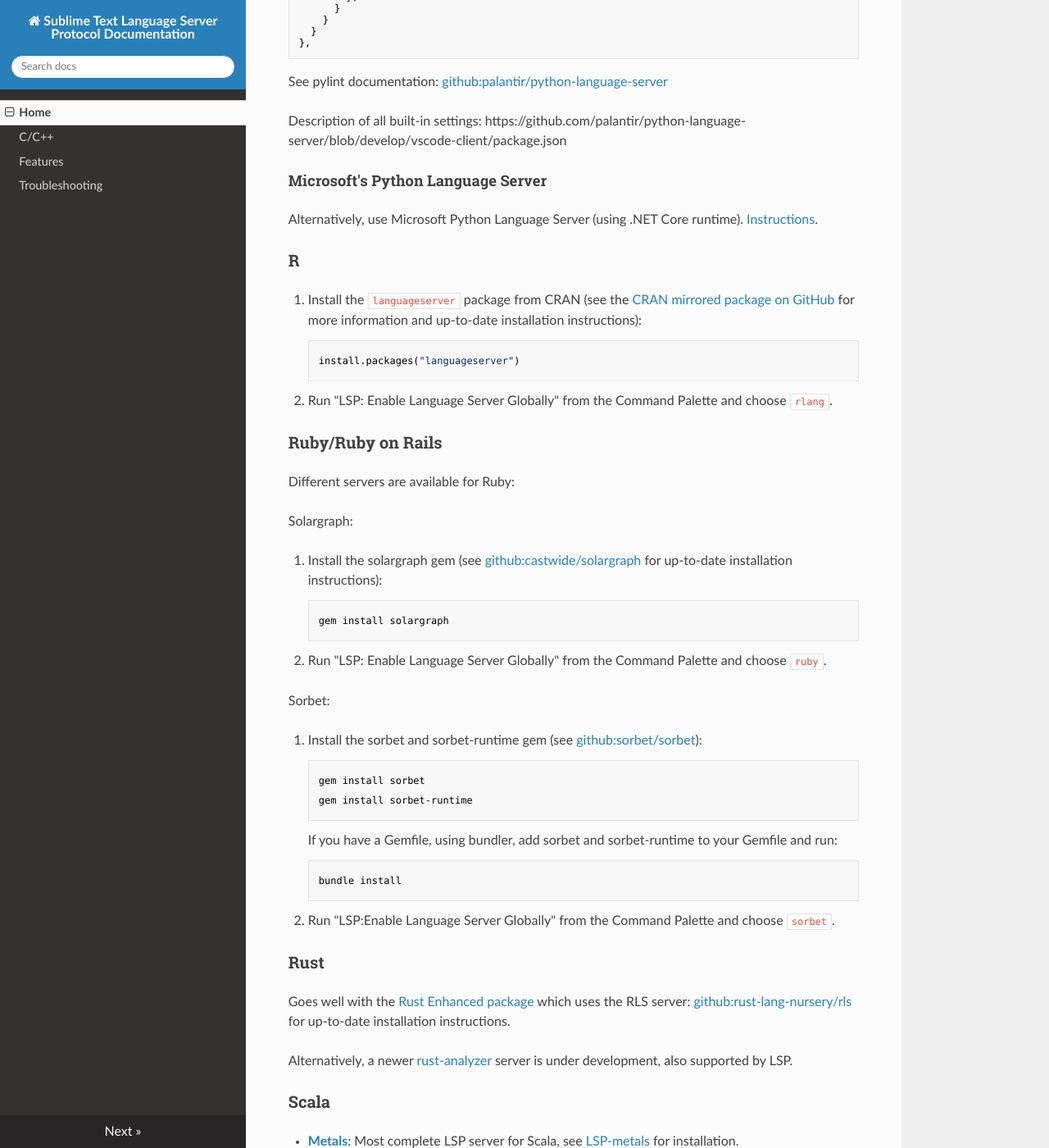
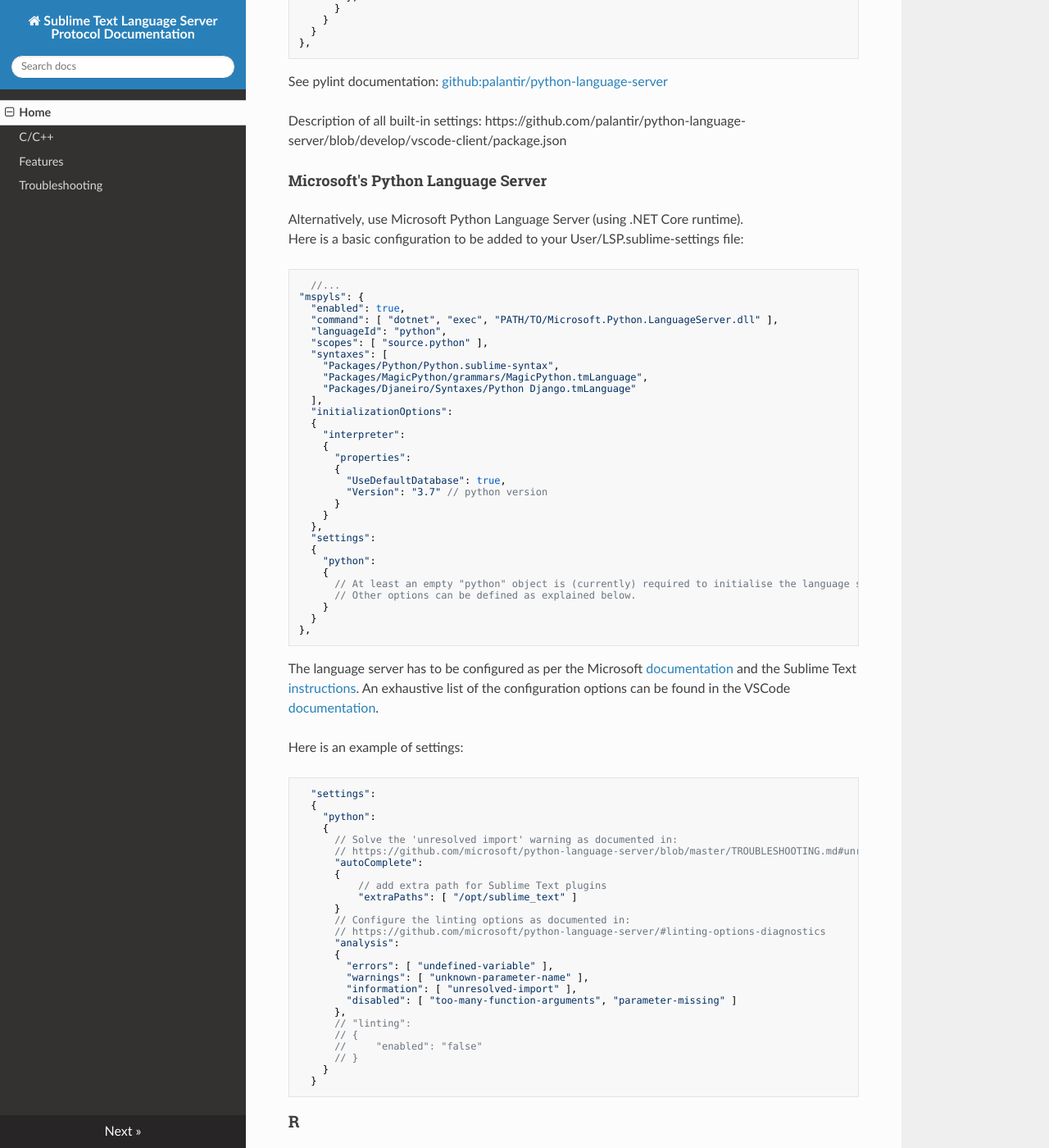
Before and after one commit to sublimelsp/LSP, an MkDocs documentation site: the page built from docs/index.md, in a window 1280 px wide and 1400 px high, scrolled down 15530 px. Shown: the whole window at 82% size. Built offline with MkDocs 1.6.1, drawn with Linux system fonts in a browser that asks for light colours; nearby versions of some CDN libraries.

Commit message:
Add configuration about the Microsoft Python Language Server (#1053)

````diff
--- a/docs/index.md
+++ b/docs/index.md
@@ -824,7 +824,76 @@
 
 #### Microsoft's Python Language Server
 
-Alternatively, use Microsoft Python Language Server (using .NET Core runtime). [Instructions](https://github.com/Microsoft/python-language-server/blob/master/Using_in_sublime_text.md).
+Alternatively, use Microsoft Python Language Server (using .NET Core runtime).
+Here is a basic configuration to be added to your User/LSP.sublime-settings file:
+
+```js
+  //...
+"mspyls": {
+  "enabled": true,
+  "command": [ "dotnet", "exec", "PATH/TO/Microsoft.Python.LanguageServer.dll" ],
+  "languageId": "python",
+  "scopes": [ "source.python" ],
+  "syntaxes": [
+    "Packages/Python/Python.sublime-syntax",
+    "Packages/MagicPython/grammars/MagicPython.tmLanguage",
+    "Packages/Djaneiro/Syntaxes/Python Django.tmLanguage"
+  ],
+  "initializationOptions":
+  {
+    "interpreter":
+    {
+      "properties":
+      {
+        "UseDefaultDatabase": true,
+        "Version": "3.7" // python version
+      }
+    }
+  },
+  "settings":
+  {
+    "python":
+    {
+      // At least an empty "python" object is (currently) required to initialise the language server.
+      // Other options can be defined as explained below.
+    }
+  }
+},
+```
+
+The language server has to be configured as per the Microsoft [documentation](https://github.com/microsoft/python-language-server/blob/master/README.md) and the Sublime Text [instructions](https://github.com/Microsoft/python-language-server/blob/master/Using_in_sublime_text.md).
+An exhaustive list of the configuration options can be found in the VSCode [documentation](https://code.visualstudio.com/docs/python/settings-reference#_python-language-server-settings).
+
+Here is an example of settings:
+
+```js
+  "settings":
+  {
+    "python":
+    {
+      // Solve the 'unresolved import' warning as documented in:
+      // https://github.com/microsoft/python-language-server/blob/master/TROUBLESHOOTING.md#unresolved-import-warnings
+      "autoComplete":
+      {
+          // add extra path for Sublime Text plugins
+          "extraPaths": [ "/opt/sublime_text" ]
+      }
+      // Configure the linting options as documented in:
+      // https://github.com/microsoft/python-language-server/#linting-options-diagnostics
+      "analysis":
+      {
+        "errors": [ "undefined-variable" ],
+        "warnings": [ "unknown-parameter-name" ],
+        "information": [ "unresolved-import" ],
+        "disabled": [ "too-many-function-arguments", "parameter-missing" ]
+      },
+      // "linting":
+      // {
+      //     "enabled": "false"
+      // }
+    }
+  }
+```
 
 ### R<a name="r"></a>
 
````
